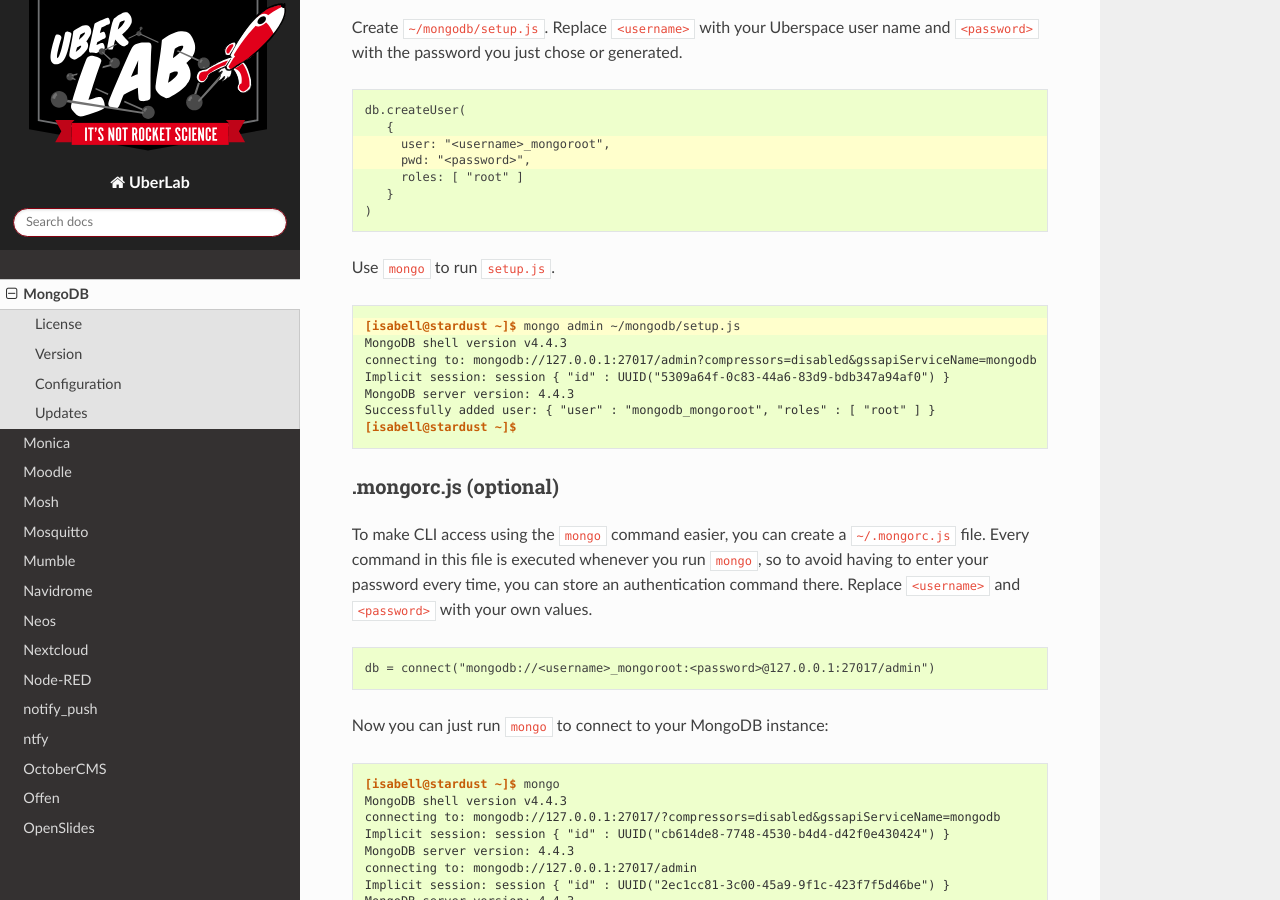
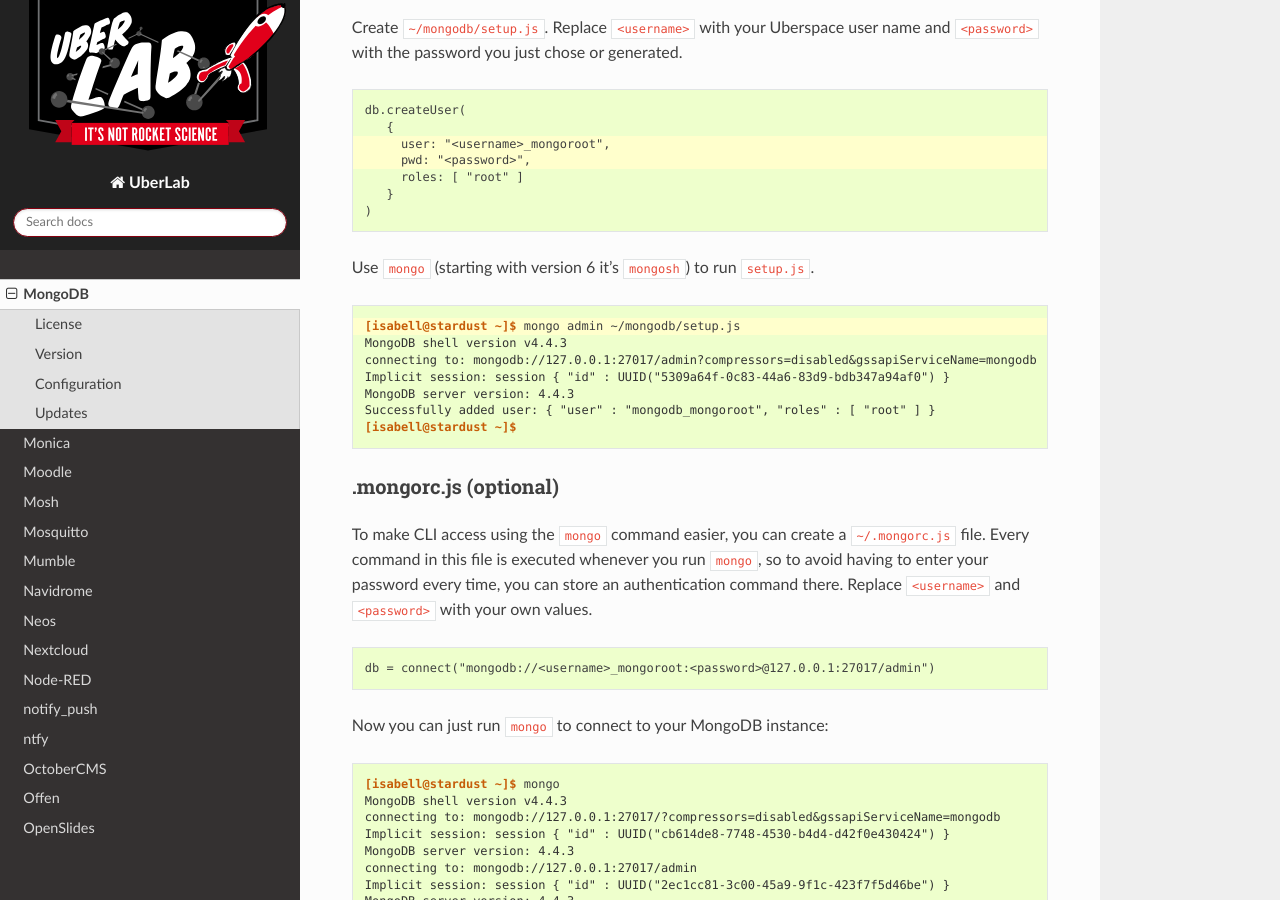
Before and after one commit to Uberspace/lab, a Sphinx documentation site: the page built from source/guide_mongodb.rst, in a window 1280 px wide and 900 px high, scrolled down 2418 px. Built offline with Sphinx 7.4.7 and the Read the Docs theme 2.0.0, drawn with Linux system fonts in a browser that asks for light colours.

Commit message:
[mongodb] replace mongo with mongosh starting with v6

```diff
--- a/source/guide_mongodb.rst
+++ b/source/guide_mongodb.rst
@@ -100,7 +100,7 @@ Create ``~/mongodb/setup.js``. Replace ``<username>`` with your Uberspace user n
     }
  )
 
-Use ``mongo`` to run ``setup.js``.
+Use ``mongo`` (starting with version 6 it's ``mongosh``) to run ``setup.js``.
 
 .. code-block::
  :emphasize-lines: 1
```
